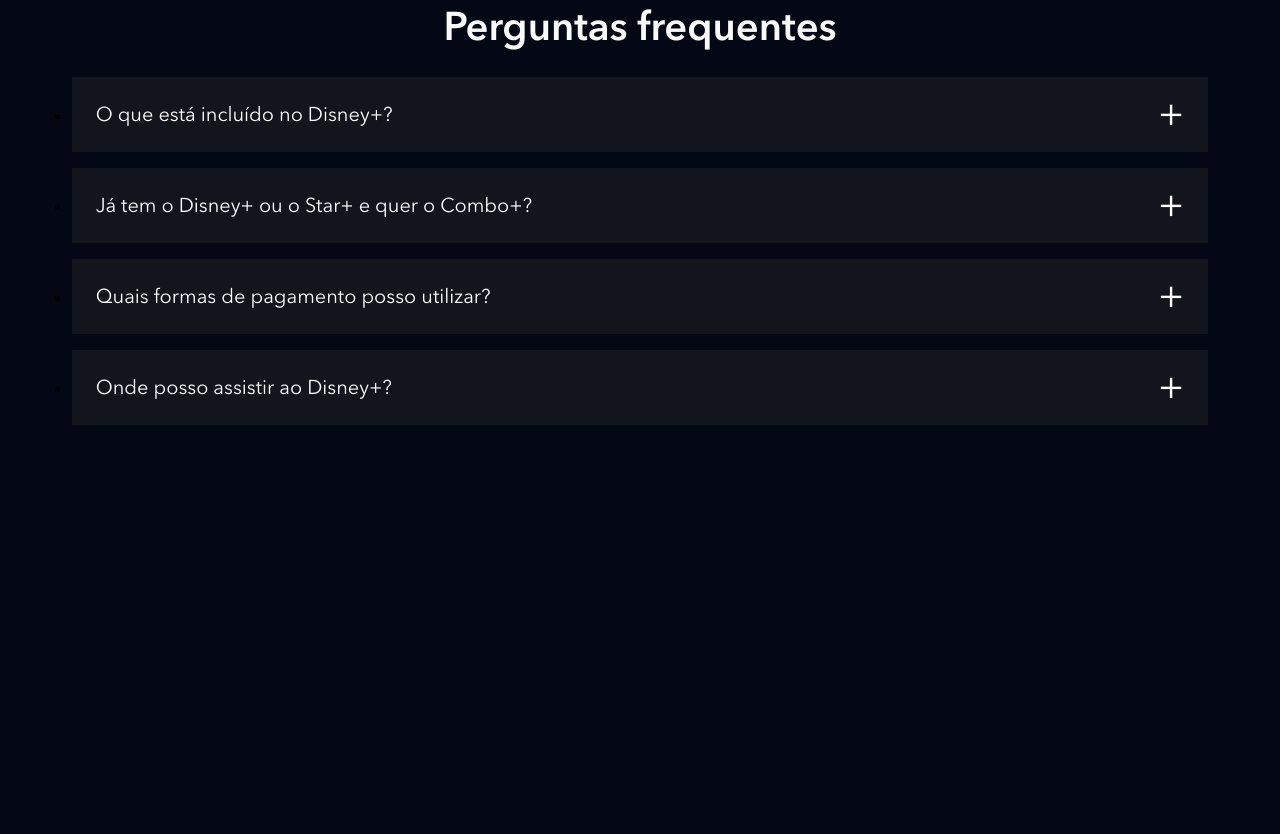
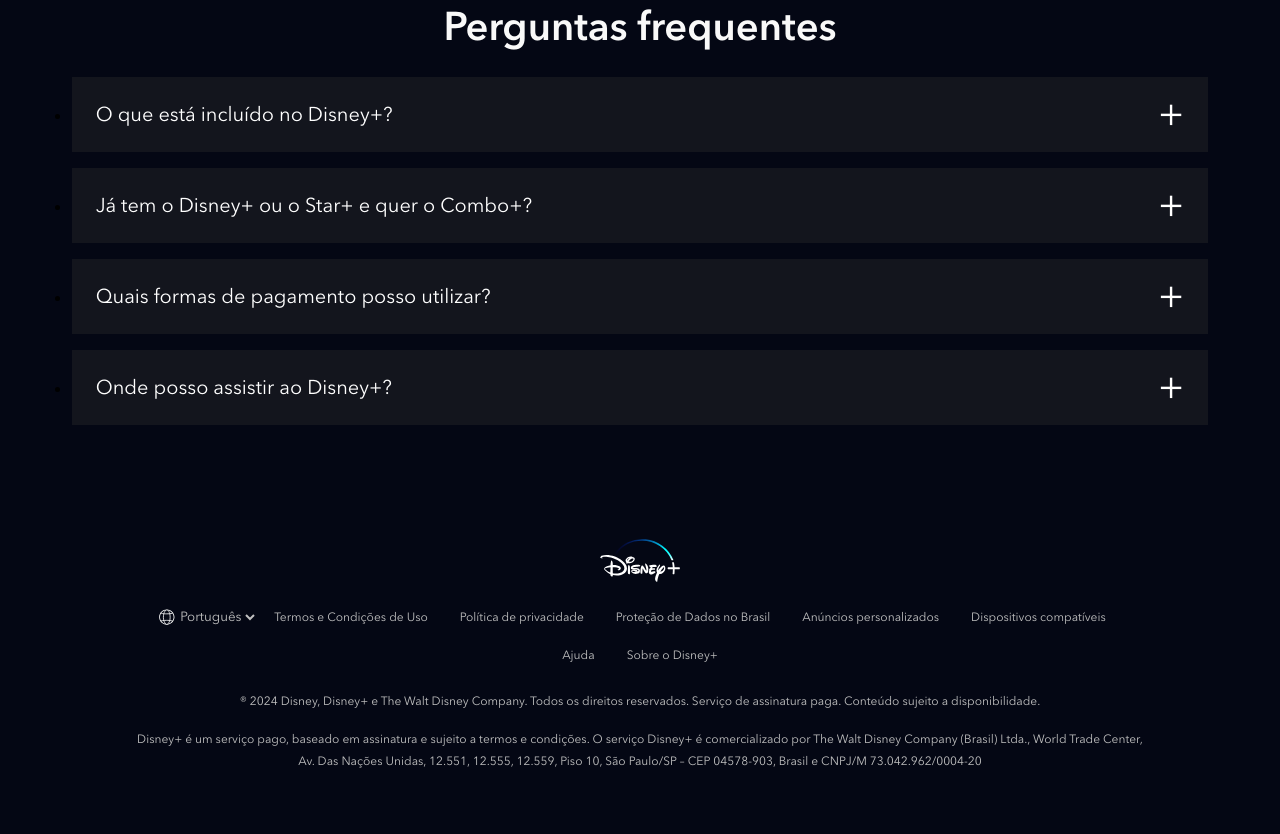
Before and after one commit to quadrosga/clone_disneyplus, a website: page index.html in a window 1280 px wide. Shown: the part 4463-5297 px from the top of the page. Before the commit the page ends 4976 px from the top, so only its background shows below. Drawn offline with nearby package versions, Linux system fonts and the light colour scheme; files that its build step writes are made by us from their sources; files whose address does not match are found by name.

Commit message:
Criando o rodapé

```diff
--- a/index.html
+++ b/index.html
@@ -246,6 +246,51 @@
             </li>
         </ul>
     </section>
+
+    <footer class="footer">
+        <div class="footer__container">
+            <img class="footer__logo" src="./dist/images/disneyplus.svg" alt="Disney+">
+        <ul class="footer__links">
+            <li class="footer__links__item">
+                <div class="language-selector">
+                <img src="./dist/images/icones/globe.svg" alt="Globo do mundo">
+                <select>
+                    <option>English</option>
+                    <option selected>Português</option>
+                </select>
+                </div>
+            </li>
+            <li class="footer__links__item">
+                <a class="text--small" href="#">Termos e Condições de Uso</a>
+            </li>
+            <li class="footer__links__item">
+                <a class="text--small" href="#">Política de privacidade</a>
+            </li>
+            <li class="footer__links__item">
+                <a class="text--small" href="#">Proteção de Dados no Brasil</a>
+            </li>
+            <li class="footer__links__item">
+                <a class="text--small" href="#">Anúncios personalizados</a>
+            </li>
+            <li class="footer__links__item">
+                <a class="text--small" href="#">Dispositivos compatíveis</a>
+            </li>
+            <li class="footer__links__item">
+                <a class="text--small" href="#">Ajuda</a>
+            </li>
+            <li class="footer__links__item">
+                <a class="text--small" href="#">Sobre o Disney+</a>
+            </li>
+        </ul>
+        <p class="text--small">
+            ® 2024 Disney, Disney+ e The Walt Disney Company. Todos os direitos reservados. Serviço de assinatura paga. Conteúdo sujeito a disponibilidade.
+        </p>
+        <p class="text--small">
+            Disney+ é um serviço pago, baseado em assinatura e sujeito a termos e condições. O serviço Disney+ é comercializado por The Walt Disney Company (Brasil) Ltda., World Trade Center, Av. Das Nações Unidas, 12.551, 12.555, 12.559, Piso 10, São Paulo/SP – CEP 04578-903, Brasil e CNPJ/M 73.042.962/0004-20
+        </p>
+        </div>
+    </footer>
+
     <script src="./src/main.js"></script>
 </body>
 </html>
--- /dev/null
+++ b/src/styles/_footer.scss
@@ -0,0 +1,70 @@
+@use 'variaveis';
+
+.footer {
+    padding: 26px 8px;
+
+    &__container {
+        max-width: 1024px;
+        width: 100%;
+        margin: 0 auto;
+        text-align: center;
+        padding-bottom: 20px;
+
+    }
+
+    &__logo {
+        width: 80px;
+        margin: 0 auto 10px;
+    }
+
+    &__links {
+        margin-bottom: 16px;
+        display: flex;
+        align-items: center;
+        flex-wrap: wrap;
+        justify-content: center;
+
+        &__item {
+            display: inline-block;
+
+            a {
+                text-decoration: none;
+                padding: 8px 16px;
+                display: block;
+
+                &:hover {
+                    color: variaveis.$corTextoSecundario;
+                }
+            }
+        }
+    }
+
+    p {
+        margin-bottom: 16px;
+    }
+}
+
+.language-selector {
+    display: flex;
+    align-items: center;
+
+    img {
+        height: 18px;
+        width: 18px;
+    }
+
+    select {
+        background-color: transparent;
+        border: none;
+        color: variaveis.$corTextoPrincipal;
+        height: 38px;
+
+        &:hover {
+            color: variaveis.$corTextoSecundario;
+        }
+
+        option {
+            color: variaveis.$corDeFundo;
+        }
+    }
+}
--- a/src/styles/main.scss
+++ b/src/styles/main.scss
@@ -4,6 +4,7 @@
 @use 'plans';
 @use 'available-devices';
 @use 'faq';
+@use 'footer';
 
 @font-face {
     font-family: Avenir;
```
